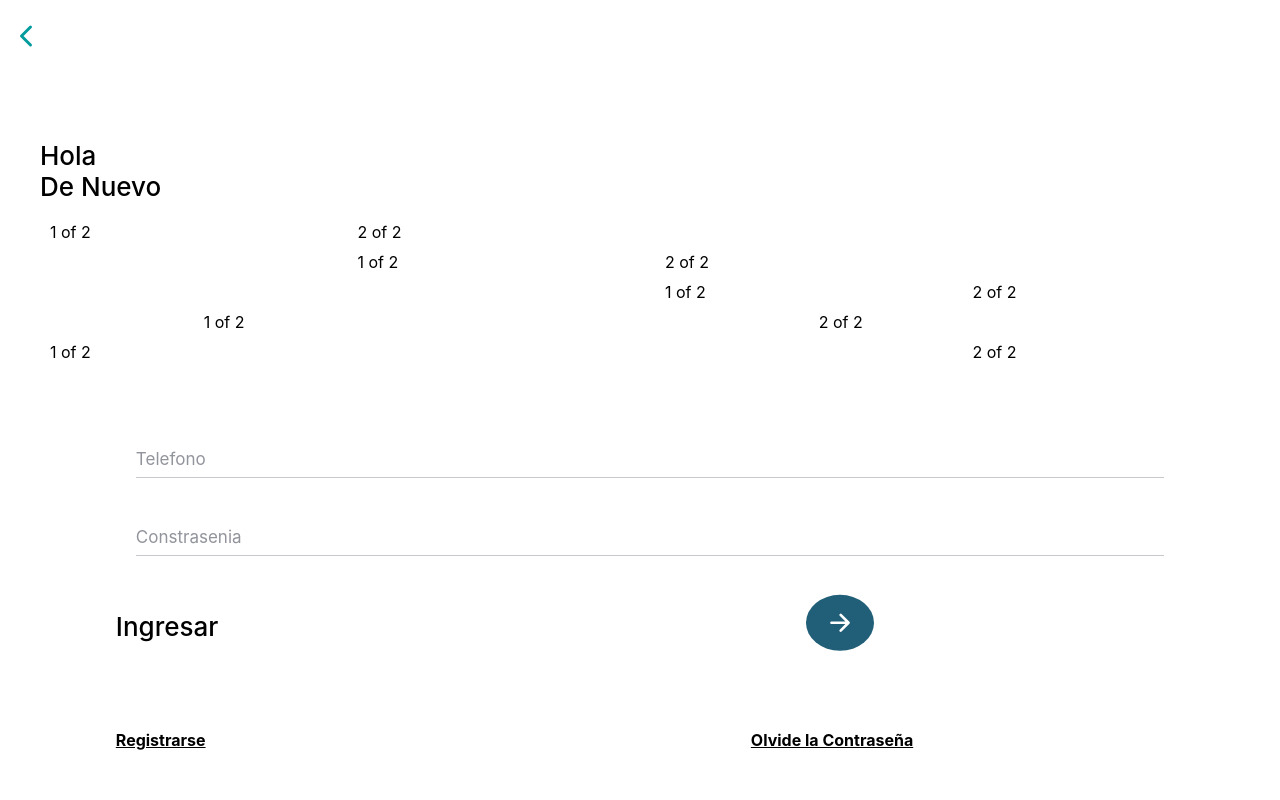
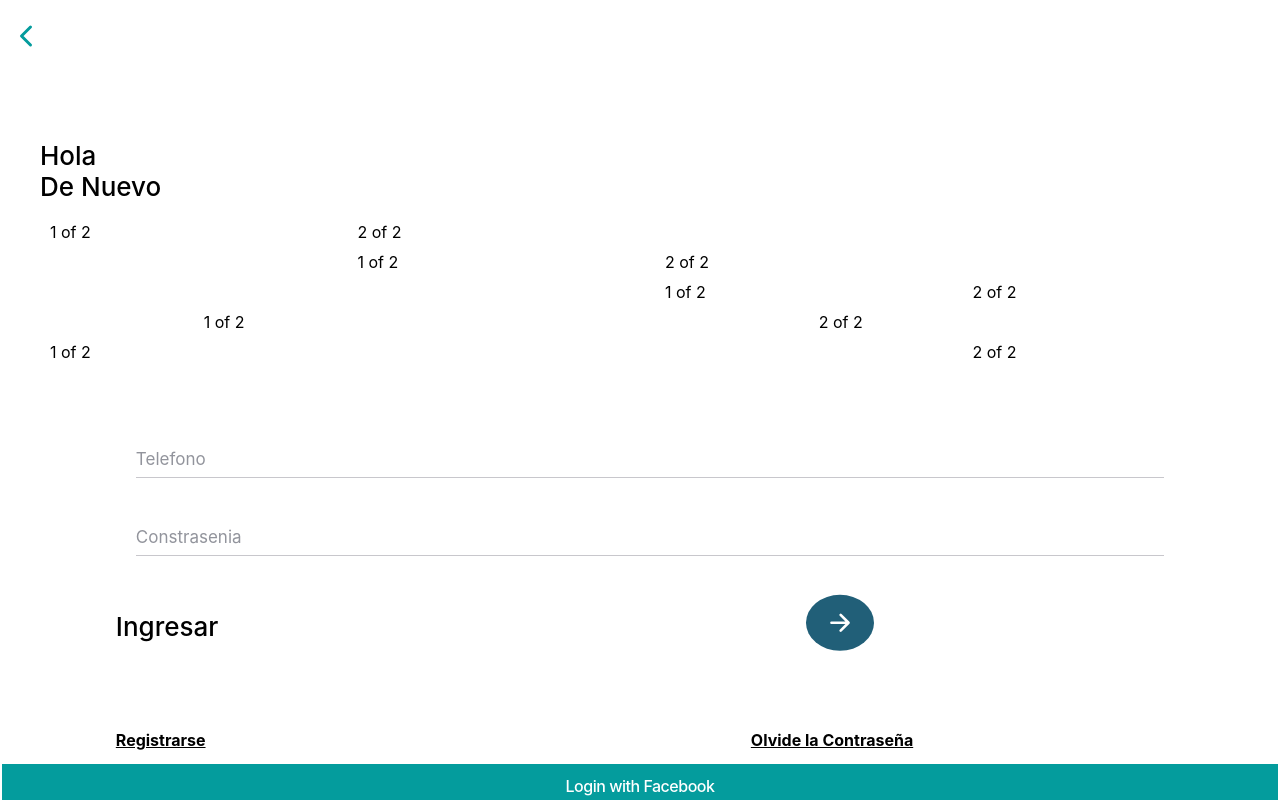
Before and after one commit to Timugo/PartnerApp, a React (Create React App) app: page /login in a window 1280 px wide. Built offline with nearby package versions, Linux system fonts and the light colour scheme.

Commit message:
chore(upgrade dependecies)

```diff
--- a/package.json
+++ b/package.json
@@ -8,18 +8,19 @@
     "@capacitor/ios": "^2.0.1",
     "@ionic/react": "^5.0.7",
     "@ionic/react-router": "^5.0.7",
+    "@rdlabo/capacitor-facebook-login": "^2.0.2",
     "@testing-library/jest-dom": "^4.2.4",
     "@testing-library/react": "^9.4.0",
     "@testing-library/user-event": "^8.0.3",
     "@types/jest": "^24.0.25",
-    "@types/node": "^12.12.35",
+    "@types/node": "^12.12.37",
     "@types/react": "^16.9.34",
     "@types/react-dom": "^16.9.6",
     "@types/react-router": "^5.1.5",
     "@types/react-router-dom": "^5.1.4",
     "axios": "^0.19.2",
     "ionicons": "^5.0.0",
-    "node-sass": "^4.13.1",
+    "node-sass": "^4.14.0",
     "react": "^16.12.0",
     "react-dom": "^16.12.0",
     "react-router": "^5.1.2",
--- a/src/pages/Login/Login.tsx
+++ b/src/pages/Login/Login.tsx
@@ -11,7 +11,7 @@ import {
     IonLabel,
     IonText
 } from '@ionic/react';
-import { chevronBackOutline,arrowForwardOutline, codeWorking} from 'ionicons/icons';
+import { chevronBackOutline,arrowForwardOutline} from 'ionicons/icons';
 import React, { useState } from 'react';
 //import ExploreContainer from '../components/ExploreContainer';
 import './Login.scss';
@@ -24,14 +24,19 @@ import { LocalStorageService } from "../../services/localData-service";
 //Interface
 import { User } from "../../interfaces/user.interface";
 import { LoginResponse } from "../../interfaces/responses.interface";
-const { Browser } = Plugins;
+/* Facebook PLugin login */
+import { FacebookLoginResponse } from '@rdlabo/capacitor-facebook-login';
+const { FacebookLogin,Browser } = Plugins;
 
 const Login: React.FC = () => {
     const [user, setUser] = useState<string>("");
-	const [password, setPassword] = useState<string>("");
+		const [password, setPassword] = useState<string>("");
 
     async function register(){
         await Browser.open({ url: 'https://wa.me/573162452663?text=Hola%2C%20me%20gustaria%20recuperar%20mi%20contrasena%20' });
+		}
+		async function signIn(): Promise<void> {
+
 		}
 		const handleSubmit =() =>{
 			let loginService  = new LoginServices();
@@ -53,6 +58,8 @@ const Login: React.FC = () => {
 			// 	console.log(res);
 			// });
 		}
+
+
     return (
 			<IonPage>
 			{/* <IonHeader className="ion-no-border">
@@ -217,6 +224,9 @@ const Login: React.FC = () => {
       				</IonRow>
       			</IonGrid>
 
+						<IonButton className="login-button" onClick={() => signIn()} expand="full" fill="solid" color="primary">
+            	Login with Facebook
+       			</IonButton>
       		</div>
 
       	</IonContent>
```
Also changed, not shown: 2 other files (tests, documents, lock files or other folders).
